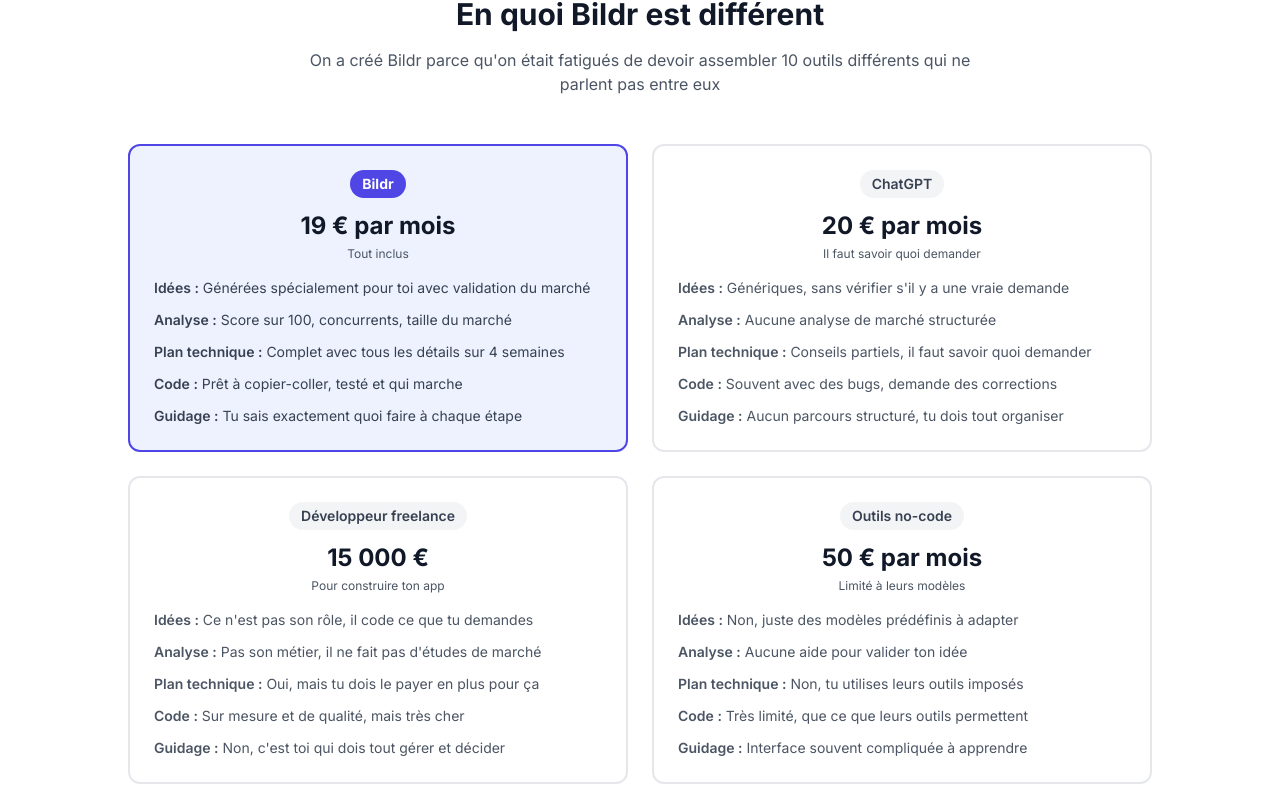
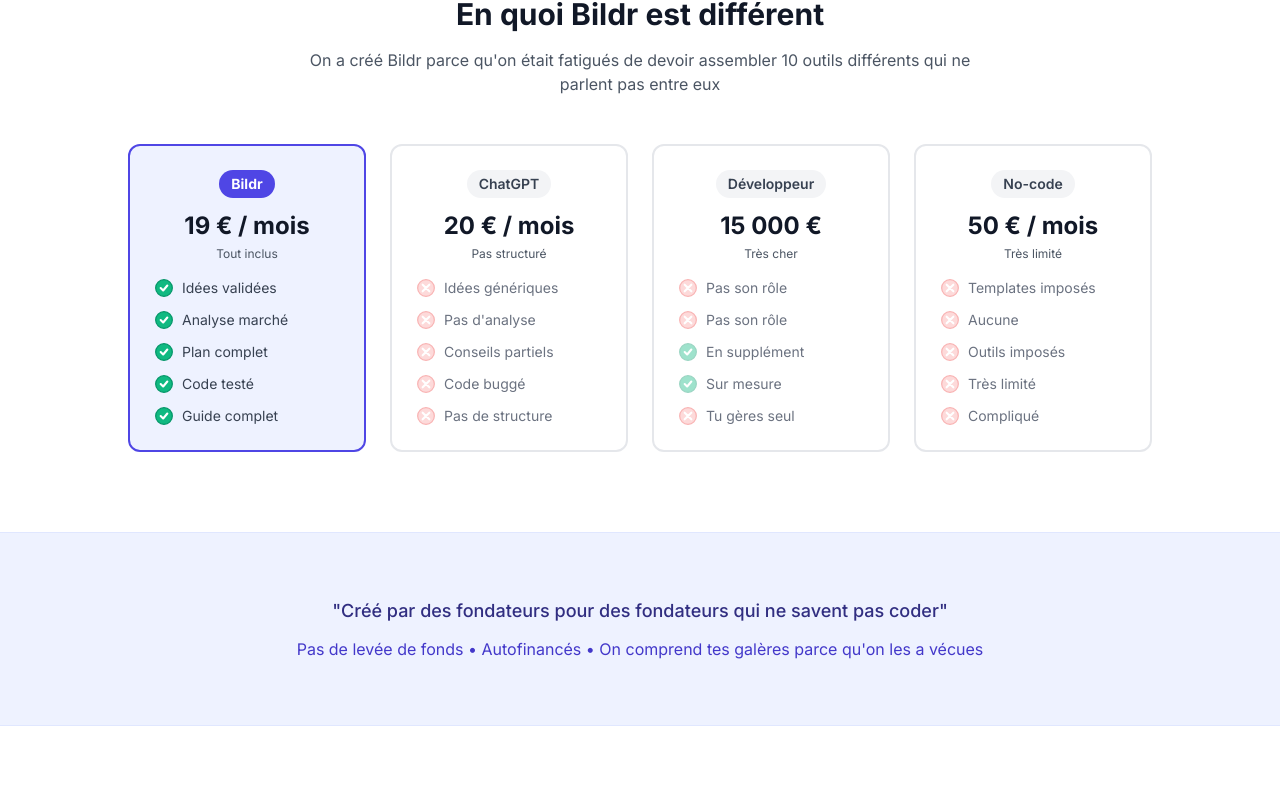
Before and after one commit to n775x9vtht-gif/Sommet, a React (Vite) app: page / in a window 1280 px wide. Shown: the part 5084-5894 px from the top of the page. Built offline with nearby package versions, Linux system fonts and the light colour scheme; no server answers; a web font is replaced by a local one.

Commit message:
Retour format 4 colonnes avec icônes coches et croix claires

```diff
--- a/components/LandingPage.tsx
+++ b/components/LandingPage.tsx
@@ -751,23 +751,38 @@ const LandingPage: React.FC<LandingPageProps> = ({ onEnterApp, onEnterDemo }) =>
             On a créé Bildr parce qu'on était fatigués de devoir assembler 10 outils différents qui ne parlent pas entre eux
           </p>
 
-          <div className="grid grid-cols-1 md:grid-cols-2 gap-6">
+          <div className="grid grid-cols-1 md:grid-cols-2 lg:grid-cols-4 gap-6">
             {/* Bildr */}
             <div className="bg-indigo-50 border-2 border-indigo-600 rounded-xl p-6">
               <div className="text-center mb-4">
                 <div className="inline-block px-3 py-1 bg-indigo-600 text-white rounded-full text-sm font-bold mb-3">
                   Bildr
                 </div>
-                <div className="text-2xl font-bold text-gray-900 mb-1">19 € par mois</div>
-                <div className="text-xs text-gray-600 mb-4">Tout inclus</div>
+                <div className="text-2xl font-bold text-gray-900 mb-1">19 € / mois</div>
+                <div className="text-xs text-gray-600">Tout inclus</div>
               </div>
-              <div className="space-y-3 text-sm text-gray-700">
-                <p><span className="font-semibold">Idées :</span> Générées spécialement pour toi avec validation du marché</p>
-                <p><span className="font-semibold">Analyse :</span> Score sur 100, concurrents, taille du marché</p>
-                <p><span className="font-semibold">Plan technique :</span> Complet avec tous les détails sur 4 semaines</p>
-                <p><span className="font-semibold">Code :</span> Prêt à copier-coller, testé et qui marche</p>
-                <p><span className="font-semibold">Guidage :</span> Tu sais exactement quoi faire à chaque étape</p>
-              </div>
+              <ul className="space-y-3 text-sm">
+                <li className="flex items-center gap-2">
+                  <IconCheckCircle className="w-5 h-5 flex-shrink-0" />
+                  <span className="text-gray-700">Idées validées</span>
+                </li>
+                <li className="flex items-center gap-2">
+                  <IconCheckCircle className="w-5 h-5 flex-shrink-0" />
+                  <span className="text-gray-700">Analyse marché</span>
+                </li>
+                <li className="flex items-center gap-2">
+                  <IconCheckCircle className="w-5 h-5 flex-shrink-0" />
+                  <span className="text-gray-700">Plan complet</span>
+                </li>
+                <li className="flex items-center gap-2">
+                  <IconCheckCircle className="w-5 h-5 flex-shrink-0" />
+                  <span className="text-gray-700">Code testé</span>
+                </li>
+                <li className="flex items-center gap-2">
+                  <IconCheckCircle className="w-5 h-5 flex-shrink-0" />
+                  <span className="text-gray-700">Guide complet</span>
+                </li>
+              </ul>
             </div>
 
             {/* ChatGPT */}
@@ -776,52 +791,97 @@ const LandingPage: React.FC<LandingPageProps> = ({ onEnterApp, onEnterDemo }) =>
                 <div className="inline-block px-3 py-1 bg-gray-100 text-gray-700 rounded-full text-sm font-semibold mb-3">
                   ChatGPT
                 </div>
-                <div className="text-2xl font-bold text-gray-900 mb-1">20 € par mois</div>
-                <div className="text-xs text-gray-600 mb-4">Il faut savoir quoi demander</div>
+                <div className="text-2xl font-bold text-gray-900 mb-1">20 € / mois</div>
+                <div className="text-xs text-gray-600">Pas structuré</div>
               </div>
-              <div className="space-y-3 text-sm text-gray-600">
-                <p><span className="font-semibold">Idées :</span> Génériques, sans vérifier s'il y a une vraie demande</p>
-                <p><span className="font-semibold">Analyse :</span> Aucune analyse de marché structurée</p>
-                <p><span className="font-semibold">Plan technique :</span> Conseils partiels, il faut savoir quoi demander</p>
-                <p><span className="font-semibold">Code :</span> Souvent avec des bugs, demande des corrections</p>
-                <p><span className="font-semibold">Guidage :</span> Aucun parcours structuré, tu dois tout organiser</p>
-              </div>
+              <ul className="space-y-3 text-sm">
+                <li className="flex items-center gap-2">
+                  <IconCross className="w-5 h-5 flex-shrink-0 opacity-40" />
+                  <span className="text-gray-500">Idées génériques</span>
+                </li>
+                <li className="flex items-center gap-2">
+                  <IconCross className="w-5 h-5 flex-shrink-0 opacity-40" />
+                  <span className="text-gray-500">Pas d'analyse</span>
+                </li>
+                <li className="flex items-center gap-2">
+                  <IconCross className="w-5 h-5 flex-shrink-0 opacity-40" />
+                  <span className="text-gray-500">Conseils partiels</span>
+                </li>
+                <li className="flex items-center gap-2">
+                  <IconCross className="w-5 h-5 flex-shrink-0 opacity-40" />
+                  <span className="text-gray-500">Code buggé</span>
+                </li>
+                <li className="flex items-center gap-2">
+                  <IconCross className="w-5 h-5 flex-shrink-0 opacity-40" />
+                  <span className="text-gray-500">Pas de structure</span>
+                </li>
+              </ul>
             </div>
 
             {/* Développeur */}
             <div className="bg-white border-2 border-gray-200 rounded-xl p-6">
               <div className="text-center mb-4">
                 <div className="inline-block px-3 py-1 bg-gray-100 text-gray-700 rounded-full text-sm font-semibold mb-3">
-                  Développeur freelance
+                  Développeur
                 </div>
                 <div className="text-2xl font-bold text-gray-900 mb-1">15 000 €</div>
-                <div className="text-xs text-gray-600 mb-4">Pour construire ton app</div>
+                <div className="text-xs text-gray-600">Très cher</div>
               </div>
-              <div className="space-y-3 text-sm text-gray-600">
-                <p><span className="font-semibold">Idées :</span> Ce n'est pas son rôle, il code ce que tu demandes</p>
-                <p><span className="font-semibold">Analyse :</span> Pas son métier, il ne fait pas d'études de marché</p>
-                <p><span className="font-semibold">Plan technique :</span> Oui, mais tu dois le payer en plus pour ça</p>
-                <p><span className="font-semibold">Code :</span> Sur mesure et de qualité, mais très cher</p>
-                <p><span className="font-semibold">Guidage :</span> Non, c'est toi qui dois tout gérer et décider</p>
-              </div>
+              <ul className="space-y-3 text-sm">
+                <li className="flex items-center gap-2">
+                  <IconCross className="w-5 h-5 flex-shrink-0 opacity-40" />
+                  <span className="text-gray-500">Pas son rôle</span>
+                </li>
+                <li className="flex items-center gap-2">
+                  <IconCross className="w-5 h-5 flex-shrink-0 opacity-40" />
+                  <span className="text-gray-500">Pas son rôle</span>
+                </li>
+                <li className="flex items-center gap-2">
+                  <IconCheckCircle className="w-5 h-5 flex-shrink-0 opacity-40" />
+                  <span className="text-gray-500">En supplément</span>
+                </li>
+                <li className="flex items-center gap-2">
+                  <IconCheckCircle className="w-5 h-5 flex-shrink-0 opacity-40" />
+                  <span className="text-gray-500">Sur mesure</span>
+                </li>
+                <li className="flex items-center gap-2">
+                  <IconCross className="w-5 h-5 flex-shrink-0 opacity-40" />
+                  <span className="text-gray-500">Tu gères seul</span>
+                </li>
+              </ul>
             </div>
 
             {/* No-code */}
             <div className="bg-white border-2 border-gray-200 rounded-xl p-6">
               <div className="text-center mb-4">
                 <div className="inline-block px-3 py-1 bg-gray-100 text-gray-700 rounded-full text-sm font-semibold mb-3">
-                  Outils no-code
+                  No-code
                 </div>
-                <div className="text-2xl font-bold text-gray-900 mb-1">50 € par mois</div>
-                <div className="text-xs text-gray-600 mb-4">Limité à leurs modèles</div>
+                <div className="text-2xl font-bold text-gray-900 mb-1">50 € / mois</div>
+                <div className="text-xs text-gray-600">Très limité</div>
               </div>
-              <div className="space-y-3 text-sm text-gray-600">
-                <p><span className="font-semibold">Idées :</span> Non, juste des modèles prédéfinis à adapter</p>
-                <p><span className="font-semibold">Analyse :</span> Aucune aide pour valider ton idée</p>
-                <p><span className="font-semibold">Plan technique :</span> Non, tu utilises leurs outils imposés</p>
-                <p><span className="font-semibold">Code :</span> Très limité, que ce que leurs outils permettent</p>
-                <p><span className="font-semibold">Guidage :</span> Interface souvent compliquée à apprendre</p>
-              </div>
+              <ul className="space-y-3 text-sm">
+                <li className="flex items-center gap-2">
+                  <IconCross className="w-5 h-5 flex-shrink-0 opacity-40" />
+                  <span className="text-gray-500">Templates imposés</span>
+                </li>
+                <li className="flex items-center gap-2">
+                  <IconCross className="w-5 h-5 flex-shrink-0 opacity-40" />
+                  <span className="text-gray-500">Aucune</span>
+                </li>
+                <li className="flex items-center gap-2">
+                  <IconCross className="w-5 h-5 flex-shrink-0 opacity-40" />
+                  <span className="text-gray-500">Outils imposés</span>
+                </li>
+                <li className="flex items-center gap-2">
+                  <IconCross className="w-5 h-5 flex-shrink-0 opacity-40" />
+                  <span className="text-gray-500">Très limité</span>
+                </li>
+                <li className="flex items-center gap-2">
+                  <IconCross className="w-5 h-5 flex-shrink-0 opacity-40" />
+                  <span className="text-gray-500">Compliqué</span>
+                </li>
+              </ul>
             </div>
           </div>
         </div>
```
